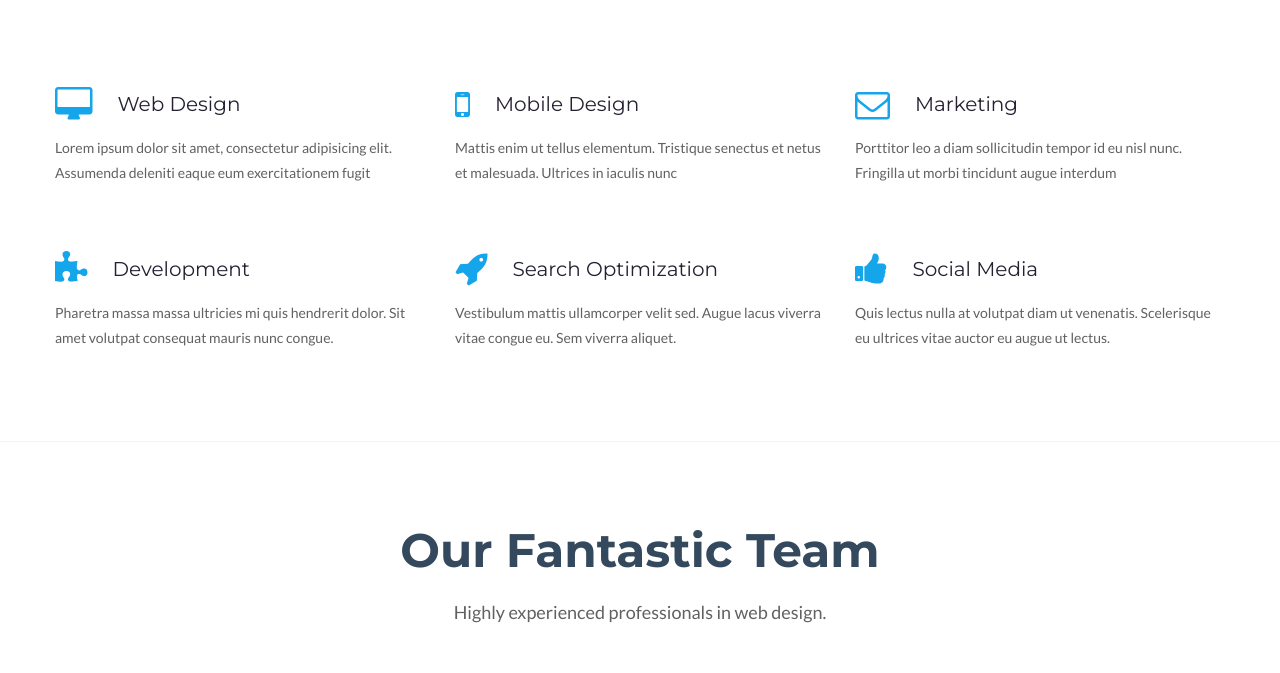
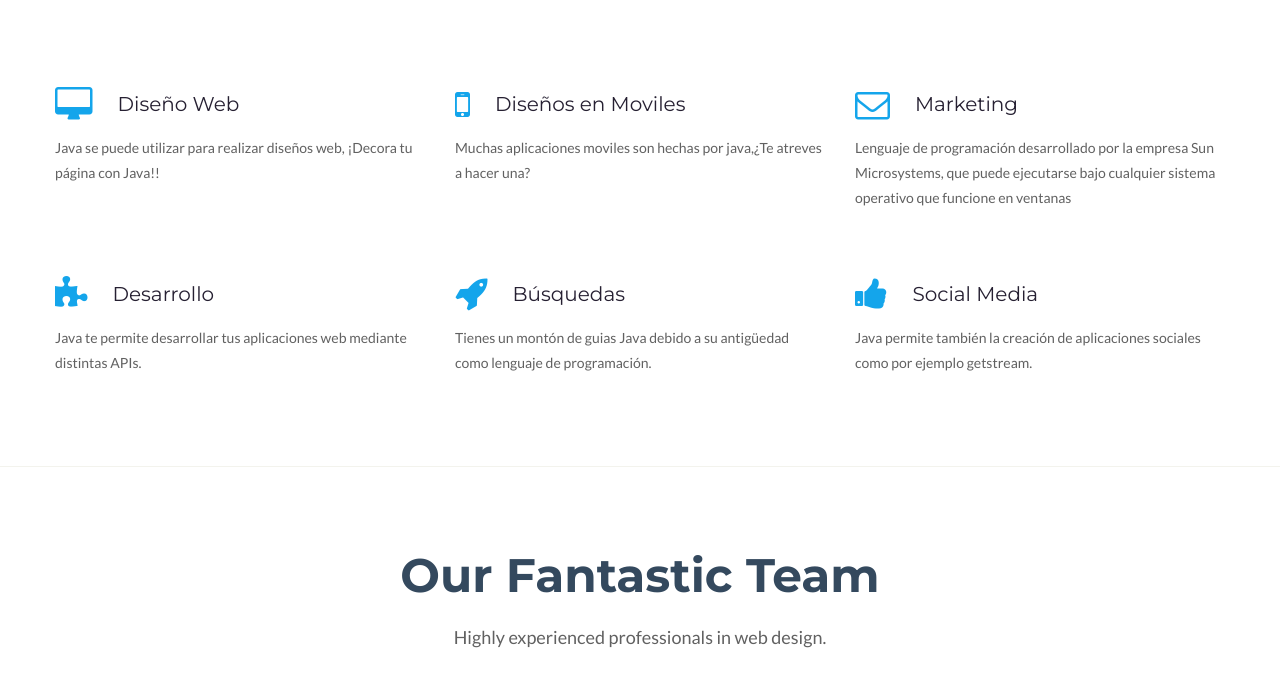
Before and after one commit to alexrr12341/ejercicio_html, a plain HTML site: page site/java.html in a window 1280 px wide. Shown: the part 1028-1701 px from the top of the page. Drawn offline with Linux system fonts and the light colour scheme.

Commit message:
Añadido parte de python y java

```diff
--- a/site/java.html
+++ b/site/java.html
@@ -91,7 +91,7 @@
       <main class="page-content">
         <ol class="breadcrumb section-border">
           <li><a href="index.html">Home</a></li>
-          <li class="active"> About Us</li>
+          <li class="active"> Java	</li>
         </ol>
 
         <!--Start section-->
@@ -154,19 +154,19 @@
                 <div class="box-md box-variant-1">
                   <div class="box__left box-md-inset-1"><span class="icon icon-md icon-primary fa-desktop"></span></div>
                   <div class="box__body box__middle">
-                    <h5>Web Design</h5>
+                    <h5>Diseño Web</h5>
                   </div>
                 </div>
-                <p>Lorem ipsum dolor sit amet, consectetur adipisicing elit. Assumenda deleniti eaque eum exercitationem fugit</p>
+                <p>Java se puede utilizar para realizar diseños web, ¡Decora tu página con Java!!</p>
               </div>
               <div class="col-sm-6 col-lg-4">
                 <div class="box-md box-variant-1">
                   <div class="box__left box-md-inset-1"><span class="icon icon-md icon-primary fa-mobile"></span></div>
                   <div class="box__body box__middle">
-                    <h5>Mobile Design</h5>
+                    <h5>Diseños en Moviles</h5>
                   </div>
                 </div>
-                <p>Mattis enim ut tellus elementum. Tristique senectus et netus et malesuada. Ultrices in iaculis nunc</p>
+                <p>Muchas aplicaciones moviles son hechas por java,¿Te atreves a hacer una?</p>
               </div>
               <div class="col-sm-6 col-lg-4">
                 <div class="box-md box-variant-1">
@@ -175,25 +175,25 @@
                     <h5>Marketing</h5>
                   </div>
                 </div>
-                <p>Porttitor leo a diam sollicitudin tempor id eu nisl nunc. Fringilla ut morbi tincidunt augue interdum </p>
+                <p>Lenguaje de programación desarrollado por la empresa Sun Microsystems, que puede ejecutarse bajo cualquier sistema operativo que funcione en ventanas</p>
               </div>
               <div class="col-sm-6 col-lg-4">
                 <div class="box-md box-variant-1">
                   <div class="box__left box-md-inset-1"><span class="icon icon-md icon-primary fa-puzzle-piece"></span></div>
                   <div class="box__body box__middle">
-                    <h5>Development</h5>
+                    <h5>Desarrollo</h5>
                   </div>
                 </div>
-                <p>Pharetra massa massa ultricies mi quis hendrerit dolor. Sit amet volutpat consequat mauris nunc congue.</p>
+                <p>Java te permite desarrollar tus aplicaciones web mediante distintas APIs.</p>
               </div>
               <div class="col-sm-6 col-lg-4">
                 <div class="box-md box-variant-1">
                   <div class="box__left box-md-inset-1"><span class="icon icon-md icon-primary fa-rocket"></span></div>
                   <div class="box__body box__middle">
-                    <h5>Search Optimization</h5>
+                    <h5>Búsquedas</h5>
                   </div>
                 </div>
-                <p>Vestibulum mattis ullamcorper velit sed. Augue lacus viverra vitae congue eu. Sem viverra aliquet. </p>
+                <p>Tienes un montón de guias Java debido a su antigüedad como lenguaje de programación. </p>
               </div>
               <div class="col-sm-6 col-lg-4">
                 <div class="box-md box-variant-1">
@@ -202,7 +202,7 @@
                     <h5>Social Media</h5>
                   </div>
                 </div>
-                <p>Quis lectus nulla at volutpat diam ut venenatis. Scelerisque eu ultrices vitae auctor eu augue ut lectus. </p>
+                <p>Java permite también la creación de aplicaciones sociales como por ejemplo <a href="https://getstream.io/build/social-networks/java/">getstream</a>. </p>
               </div>
             </div>
           </div>
@@ -276,12 +276,12 @@
       ========================================================
       												FOOTER
       ========================================================
-      --><a class="section section-banner" href="https://www.templatemonster.com/website-templates/58434.html" style="background-image: url(images/banner/banner-2-bg-1600x310.jpg); background-image: -webkit-image-set( url(images/banner/banner-2-bg-1600x310.jpg) 1x, url(images/banner/banner-2-bg-3200x620.jpg) 2x )"><img src="images/banner/banner-2-1600x310.png" srcset="images/banner/banner-2-1600x310.png 1x, images/banner/banner-2-3200x620.png 2x" alt=""></a>
+      -->
       <footer class="page-footer footer-centered text-center">
         <section class="footer-content">
           <div class="container">
-            <div class="navbar-brand"><a href="index.html"><img src="images/logo-default.png" alt=""></a></div>
-            <p class="big">We believe in Simple, Creative & Flexible Design Standards.</p>
+            <div class="navbar-brand"><a href="index.html"><img src="images/Logo.png" alt=""></a></div>
+            <p class="big">Creemos en tus diseños, en tus programas.</p>
             <ul class="list-inline">
               <li class="list-inline-item"><a class="fa-facebook" href="#"></a></li>
               <li class="list-inline-item"><a class="fa-pinterest-p" href="#"></a></li>
```
Also changed, not shown: site/encuesta.html (+1 -1 lines), site/python.html (+3 -3 lines).
